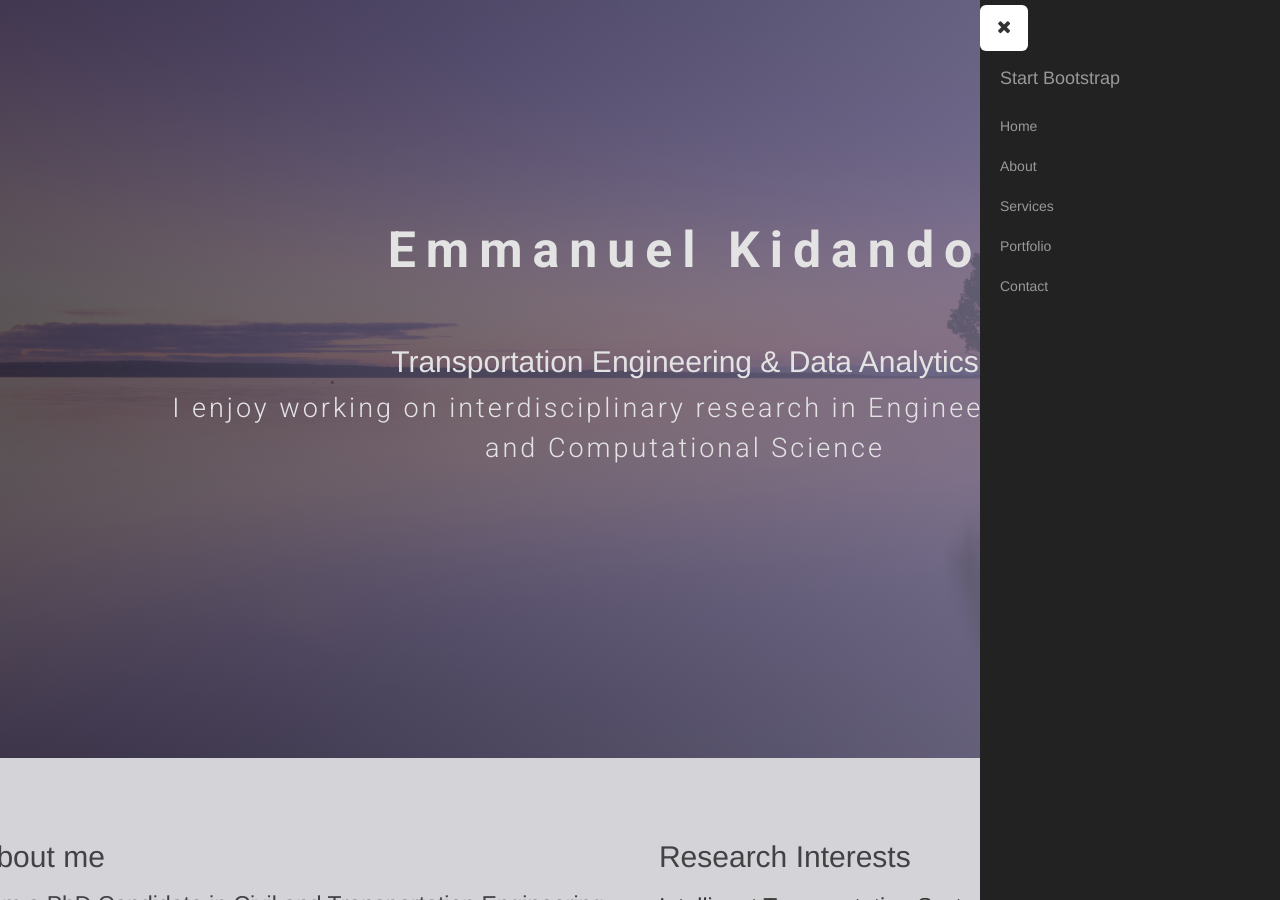
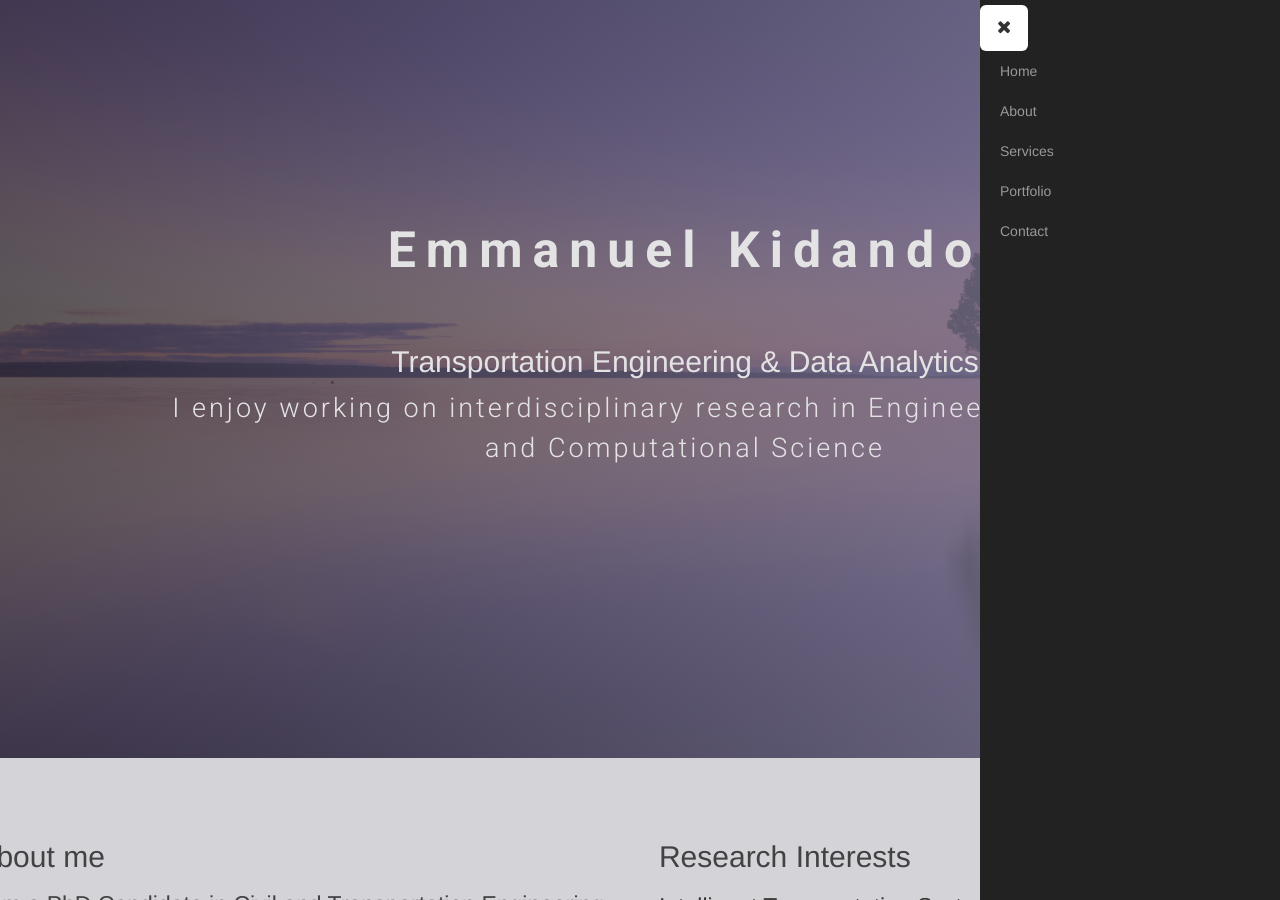
Before and after one commit to ekidando/Kidando, a Jekyll site: the page index.html, which Jekyll copies as it is, in a window 1280 px wide and 900 px high. Built offline with Jekyll 4.4.1, drawn with Linux system fonts in a browser that asks for light colours; nearby versions of some CDN libraries; some web fonts are replaced.

Commit message:
Update index.html

```diff
--- a/index.html
+++ b/index.html
@@ -16,9 +16,6 @@
   <nav id="sidebar-wrapper">
   <ul class="sidebar-nav">
     <a id="menu-close" href="#" class="btn btn-light btn-lg menu-close toggle"><i class="fa fa-times"></i></a>
-    <li class="sidebar-brand">
-      <a href="#top"  onclick = $("#menu-close").click(); >Start Bootstrap</a>
-    </li>
     <li>
       <a href="#top" onclick = $("#menu-close").click(); >Home</a>
     </li>
```
